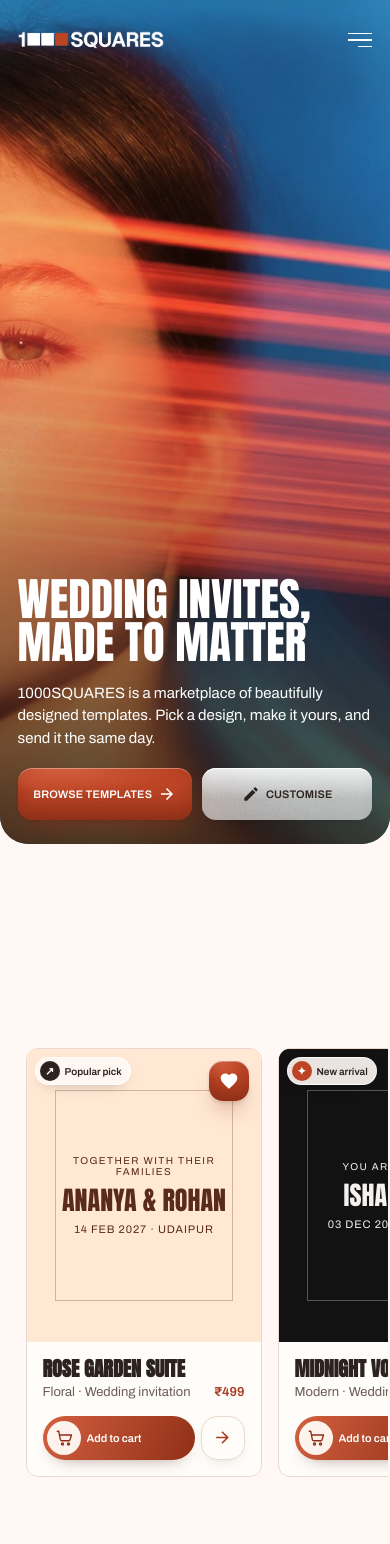
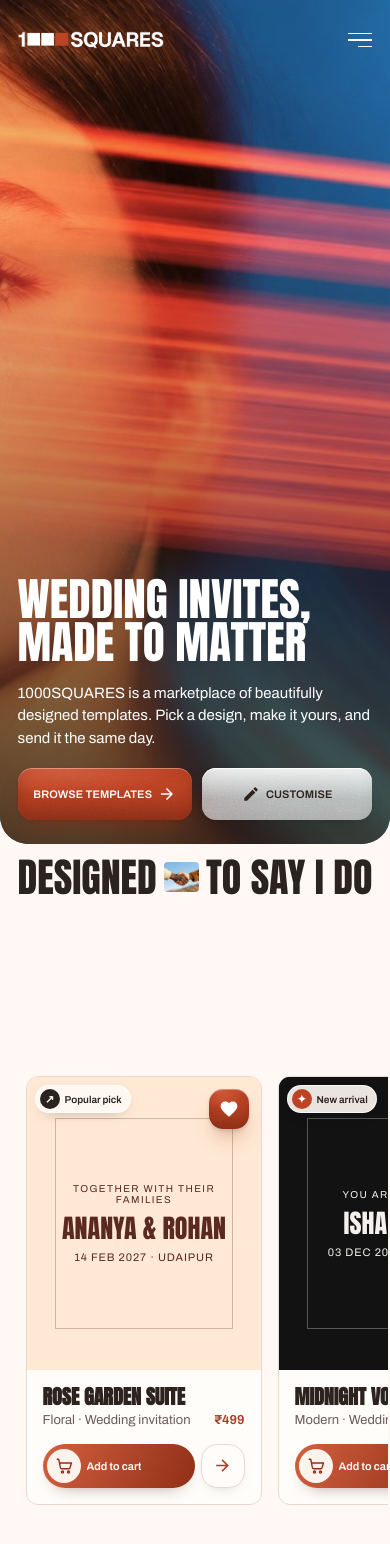
Before and after one commit to jo-ltk/1000squares, a Next.js app: page / in a window 390 px wide. Shown: the top 1544 px of the page. Built offline with nearby package versions, Linux system fonts and the light colour scheme.

Commit message:
Fix staggered hero animation and include responsive updates

```diff
--- a/app/page.tsx
+++ b/app/page.tsx
@@ -51,11 +51,15 @@ export default function Home() {
             </div>
             <div className="hero-spacer" />
             <div className="rule" />
-            <div className="hero-title">
+            <div className="hero-title hero-title-desktop">
               <HeroTitle as="p" size="xl" lines={['Designed', { image: '/images/handshake.jpg', alt: 'Two hands clasped' }, 'to say I do']} />
             </div>
           </div>
         </section>
+
+        <div className="container hero-title-mobile">
+          <HeroTitle as="p" size="l" lines={['Designed', { image: '/images/handshake.jpg', alt: 'Two hands clasped' }, 'to say I do']} />
+        </div>
 
         <section className="container section" data-theme-section="catalog">
           <SectionHeader eyebrow="Trending now" title="Templates couples love" />
--- a/app/site.css
+++ b/app/site.css
@@ -94,7 +94,7 @@ a:hover { color: var(--rust-deep); }
 .inv-when { font-size: 11px; letter-spacing: .08em; text-transform: uppercase; }
 
 /* ============================ HOME ============================ */
-.hero { position: relative; overflow: hidden; isolation: isolate; color: #fff; background: #1d4f6e; view-timeline: --hero block; }
+.hero { --hero-parallax-distance: 12%; position: relative; overflow: hidden; isolation: isolate; color: #fff; background: #1d4f6e; view-timeline: --hero block; }
 .hero::before { content: ""; position: absolute; inset: 0 0 -14% 0; z-index: -1;
   background: linear-gradient(180deg, rgba(18,18,18,.38) 0%, rgba(18,18,18,.12) 38%, rgba(18,18,18,.18) 62%, rgba(18,18,18,.5) 100%), url(/images/hero.jpg) 62% 30% / cover no-repeat; }
 .hero-inner { display: flex; flex-direction: column; min-height: clamp(760px, 54vw, 1180px); }
@@ -120,6 +120,7 @@ a:hover { color: var(--rust-deep); }
 .hero .sq-il li { border-color: rgba(255,255,255,.4); font-size: clamp(12px, .7vw, 15px); padding: clamp(12px, .85vw, 18px) 0; }
 .hero-spacer { flex-grow: 1; min-height: 120px; }
 .hero-title { padding: 28px 0 36px; }
+.hero-title-mobile { display: none; }
 .hero .sq-hero { color: #fff; }
 .hero .sq-hero-xl { font-size: clamp(48px, 7.6vw, 176px); }
 
@@ -257,12 +258,17 @@ a:hover { color: var(--rust-deep); }
   .hero-eyebrow { display: block; }
   .hero-index { order: 2; }
   .hero { min-height: 100svh; border-radius: 0 0 28px 28px; }
-  .hero::before { inset: 0; background-image: linear-gradient(180deg, rgba(18,18,18,.15) 0%, rgba(18,18,18,.02) 34%, rgba(18,18,18,.2) 58%, rgba(18,18,18,.76) 100%), url(/images/hero.jpg); background-position: center, 75% 28%; }
+  .hero { --hero-parallax-distance: 12%; }
+  .hero::before { inset: -15% 0 -2%; background-image: linear-gradient(180deg, rgba(18,18,18,.15) 0%, rgba(18,18,18,.02) 34%, rgba(18,18,18,.2) 58%, rgba(18,18,18,.76) 100%), url(/images/hero.jpg); background-position: center, 75% 28%; }
   .hero-inner { min-height: 100svh; min-height: 100dvh; justify-content: flex-start; padding-top: max(8px, env(safe-area-inset-top)); padding-bottom: max(24px, env(safe-area-inset-bottom)); }
   .hero .sq-nav-cart { display: none; }
-  .hero-inner > .rule, .hero-spacer, .hero-title, .hero-index { display: none; }
+  .hero-inner > .rule, .hero-spacer, .hero-index, .hero-title-desktop { display: none; }
   .hero-top { width: 100%; margin-top: auto; padding-top: 0; gap: 0; }
   .hero-copy { width: 100%; max-width: 100%; gap: clamp(14px, 2.2vh, 22px); }
+  .hero-title-mobile { display: block; padding-block: 10px 8px; }
+  .hero-title-mobile .sq-hero { max-width: 100%; justify-content: center; flex-wrap: nowrap; gap: 0 .18em; white-space: nowrap; font-size: 40px; line-height: 1.15; }
+  .hero-title-mobile .sq-hero-chip { width: 1.1em; height: .74em; }
+  .hero-title-mobile + .section { padding-top: clamp(36px, 5vw, 52px); }
   .hero .hero-eyebrow { display: none; }
   .hero-copy h1 { font-size: clamp(36px, 10vw, 58px); line-height: .94; }
   .hero-copy p { max-width: none; font-size: clamp(15px, 3.2vw, 18px); line-height: 1.5; }
@@ -324,7 +330,7 @@ a:hover { color: var(--rust-deep); }
   .hero .sq-nav { animation: sq-fade-in .7s var(--ease-out) both; }
   .hero-copy > * { animation: sq-rise-in .8s var(--ease-out) both; }
   .hero-copy h1.staggered-text .staggered-text__word {
-    animation: sq-staggered-text-in .72s var(--ease-out) calc(var(--stagger-index, 0) * 80ms) both;
+    animation: sq-staggered-text-in .72s var(--ease-out) var(--stagger-delay, 0ms) both;
   }
   .hero-copy > :nth-child(2) { animation-delay: .08s; } .hero-copy > :nth-child(3) { animation-delay: .18s; } .hero-copy > :nth-child(4) { animation-delay: .28s; }
   .hero-index { animation: sq-rise-in .8s var(--ease-out) .38s both; }
@@ -338,13 +344,14 @@ a:hover { color: var(--rust-deep); }
   .sheet > * { animation: sq-rise-in .6s var(--ease-out) .12s both; }
 
   @supports (animation-timeline: view()) {
-    @keyframes px-bg { to { transform: translateY(12%); } }
-    @keyframes px-out { to { opacity: .25; transform: translateY(-6%); } }
+    @keyframes px-bg {
+      from { transform: translate3d(0, 0, 0); }
+      to { transform: translate3d(0, var(--hero-parallax-distance, 12%), 0); }
+    }
     @keyframes rv { from { opacity: 0; translate: 0 40px; } }
     @keyframes rv-img { from { opacity: 0; scale: .94; } }
     @keyframes floaty { from { translate: 0 28px; rotate: -1.5deg; } to { translate: 0 -28px; rotate: 1.5deg; } }
     .hero::before { animation: px-bg linear both; animation-timeline: --hero; animation-range: exit 0% exit 100%; }
-    .hero-inner { animation: px-out linear both; animation-timeline: --hero; animation-range: exit 10% exit 90%; }
     .l-hero::before { animation: px-bg linear both; animation-timeline: --lhero; animation-range: exit 0% exit 100%; }
     .section > :not(.tgrid), .tgrid > .tcell, .steps li, .footer-inner > *, .lgrid .sq-card {
       animation: rv linear both; animation-timeline: view(); animation-range: entry 0% entry 55%; }
--- a/components/StaggeredText.tsx
+++ b/components/StaggeredText.tsx
@@ -5,6 +5,8 @@ type StaggeredTextProps = {
   className?: string;
   as?: 'h1' | 'h2' | 'h3' | 'h4' | 'h5' | 'h6' | 'p' | 'span';
 };
+
+type StaggeredTextStyle = CSSProperties & { '--stagger-delay': string };
 
 const DEFAULT_TEXT = 'Wedding invites,\nmade to matter';
 
@@ -30,7 +32,7 @@ export default function StaggeredText({
                 <Fragment key={`word-${lineIndex}-${wordIndex}`}>
                   <span
                     className="staggered-text__word"
-                    style={{ '--stagger-index': index } as CSSProperties}
+                    style={{ '--stagger-delay': `${index * 80}ms` } as StaggeredTextStyle}
                   >
                     {word}
                   </span>
```
